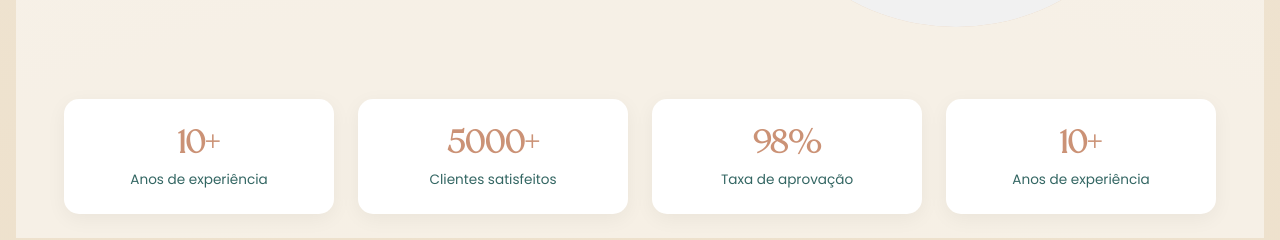
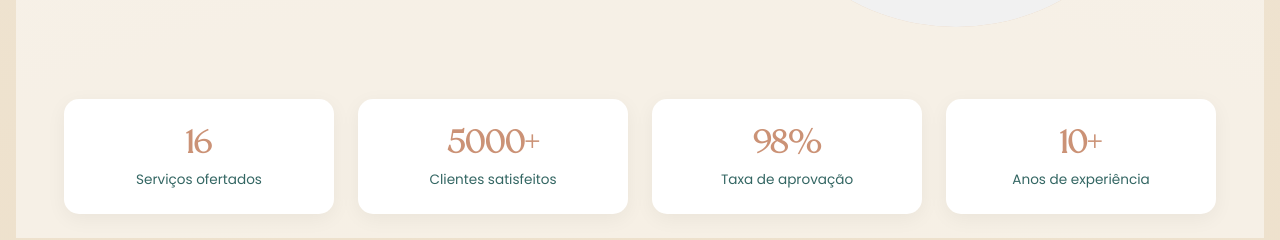
Before and after one commit to HeronNepomuceno/unita-site, a SvelteKit app: page / in a window 1280 px wide. Shown: the part 1133-1373 px from the top of the page. Built offline with nearby package versions, Linux system fonts and the light colour scheme.

Commit message:
refactor: update years stats to services amount

```diff
--- a/src/routes/+page.svelte
+++ b/src/routes/+page.svelte
@@ -87,8 +87,8 @@
 	<div class="stats-container">
 		<div class="about-stats">
 			<div class="stat">
-				<div class="stat-number">10+</div>
-				<div class="stat-label">Anos de experiência</div>
+				<div class="stat-number">16</div>
+				<div class="stat-label">Serviços ofertados</div>
 			</div>
 			<div class="stat">
 				<div class="stat-number">5000+</div>
```
